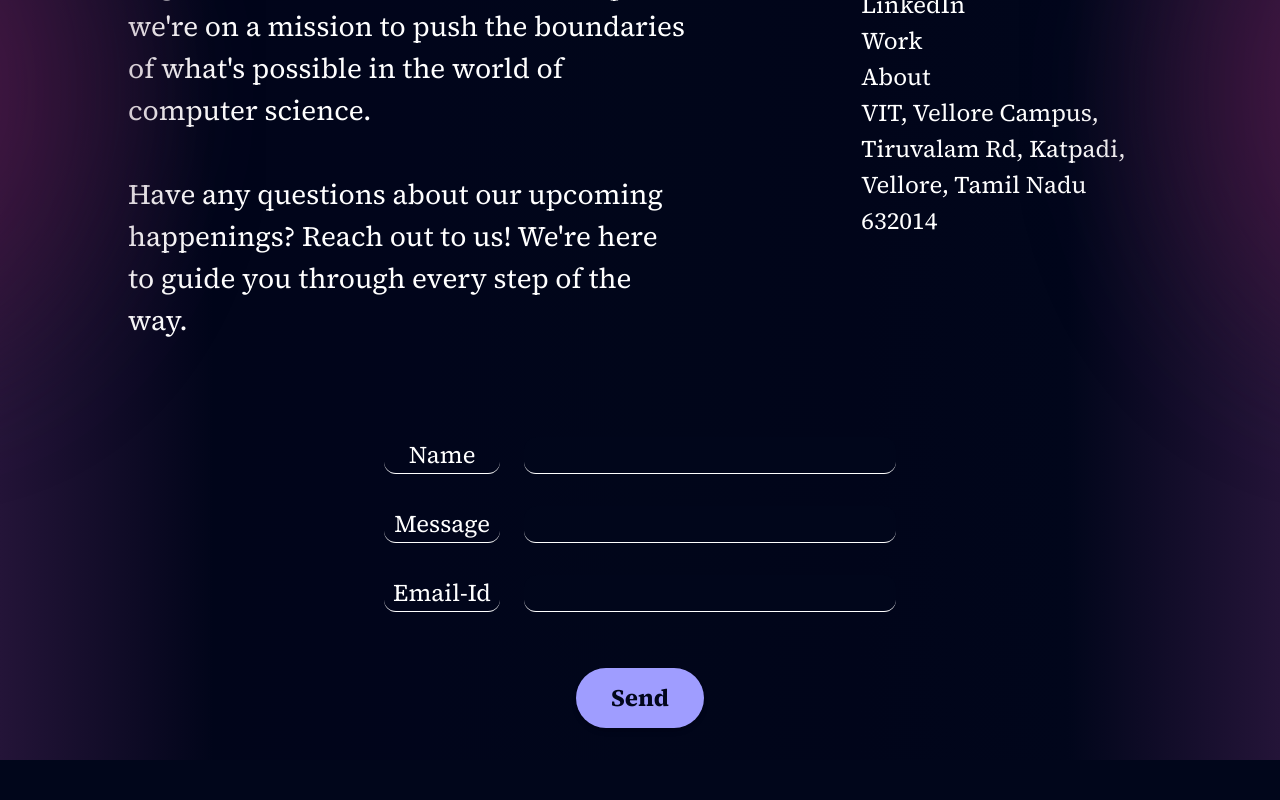
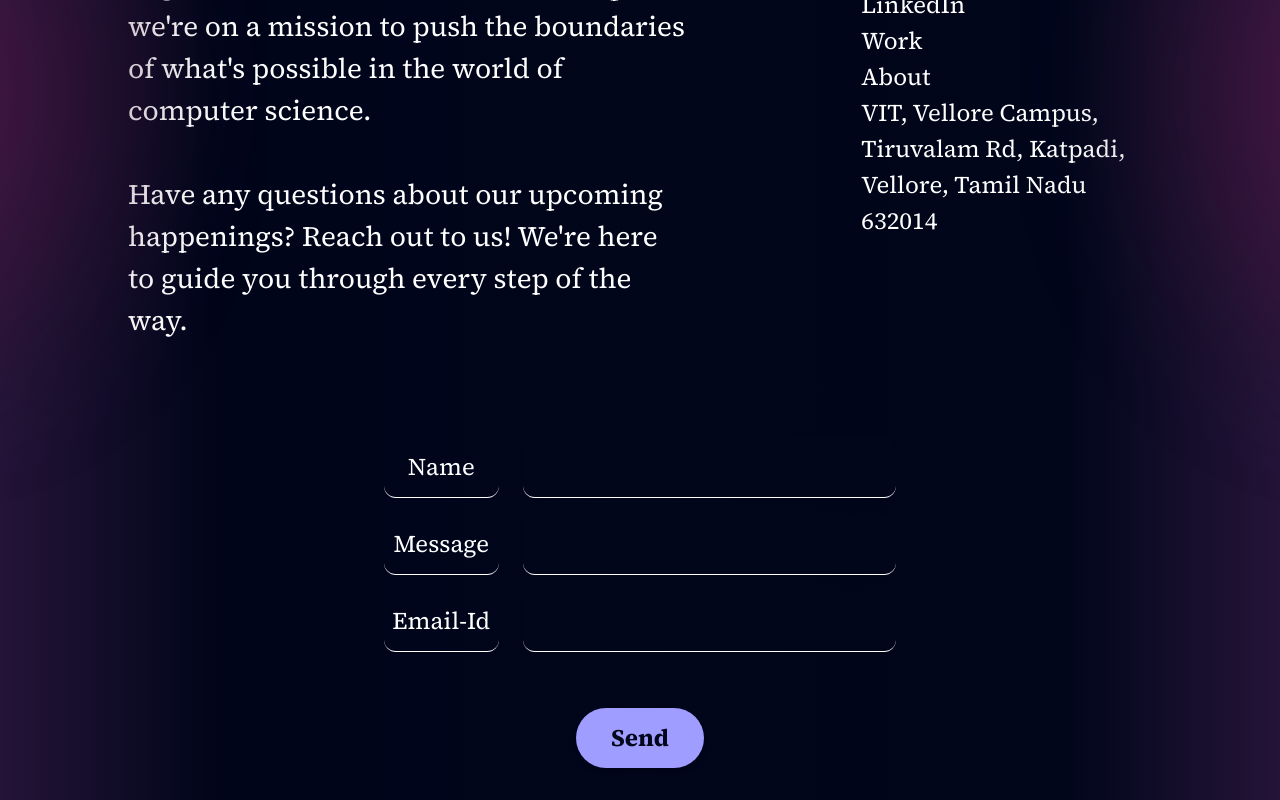
Before and after one commit to IEEECS-VIT/arcs24-frontend, a React (Vite) app: page / in a window 1280 px wide. Shown: the part 6723-7523 px from the top of the page. Before the commit the page ends 7483 px from the top, so only its background shows below. Built offline with nearby package versions, Linux system fonts and the light colour scheme.

Commit message:
update padding in footer input fields

```diff
--- a/src/Components/Footer.jsx
+++ b/src/Components/Footer.jsx
@@ -31,25 +31,25 @@ function Footer() {
               <label htmlFor="name" className="mb-2 flex w-36 items-center gap-4 rounded-xl border-b border-white text-white text-justify justify-center">Name</label>
               <input
                 type="text" id="name" name="name"
-                className="ml-6 mb-2 flex w-full items-center gap-4 rounded-xl border-b border-white text-justify justify-center bg-[#01061B] text-white"
+                className="p-1 ml-6 mb-2 flex w-full items-center gap-4 rounded-xl border-b border-white text-justify justify-center bg-[#01061B] text-white"
                 required
               />
             </div>
-            <div className="mb-4 flex mt-3">
+            <div className="flex mt-1">
               <label htmlFor="message" className="mb-2 flex w-36 items-center gap-4 rounded-xl border-b border-white text-white text-justify justify-center">Message</label>
               <input
                 name="message"
-                className="ml-6 mb-2 flex w-full items-center gap-4 rounded-xl border-b border-white text-justify justify-center bg-[#01061B] text-white"
+                className="p-1 ml-6 mb-2 flex w-full items-center gap-4 rounded-xl border-b border-white text-justify justify-center bg-[#01061B] text-white"
                 required
               />
             </div>
-            <div className="flex mt-3">
+            <div className="flex mt-1">
               <label htmlFor="email" className="mb-2 flex w-36 items-center gap-4 rounded-xl border-b border-white text-white text-justify justify-center">Email-Id</label>
               <input
                 type="email"
                 id="email"
                 name="email"
-                className="ml-6 mb-2 flex w-full items-center gap-4 rounded-xl border-b border-white text-justify justify-center bg-[#01061B] text-white"
+                className="p-1 ml-6 mb-2 flex w-full items-center gap-4 rounded-xl border-b border-white text-justify justify-center bg-[#01061B] text-white"
                 required
               />
             </div>
@@ -119,25 +119,25 @@ function Footer() {
               <label htmlFor="name" className="mb-2 flex w-40 items-center gap-4 rounded-xl border-b border-white text-white text-justify justify-center">Name</label>
               <input
                 type="text" id="name" name="name"
-                className="ml-6 mb-2 flex w-full items-center gap-4 rounded-xl border-b border-white text-justify justify-center bg-[#01061B] text-white"
+                className="p-3 ml-6 mb-2 flex w-full items-center gap-4 rounded-xl border-b border-white text-justify justify-center bg-[#01061B] text-white"
                 required
               />
             </div>
-            <div className="mb-4 flex mt-6">
+            <div className="mb-2 flex mt-2">
               <label htmlFor="message" className="mb-2 flex w-40 items-center gap-4 rounded-xl border-b border-white text-white text-justify justify-center">Message</label>
               <input
                 name="message"
-                className="ml-6 mb-2 flex w-full items-center gap-4 rounded-xl border-b border-white text-justify justify-center bg-[#01061B] text-white"
+                className="p-3 ml-6 mb-2 flex w-full items-center gap-4 rounded-xl border-b border-white text-justify justify-center bg-[#01061B] text-white"
                 required
               />
             </div>
-            <div className="flex mt-6">
+            <div className="flex mt-2">
               <label htmlFor="email" className="mb-2 flex w-40 items-center gap-4 rounded-xl border-b border-white text-white text-justify justify-center">Email-Id</label>
               <input
                 type="email"
                 id="email"
                 name="email"
-                className="ml-6 mb-2 flex w-full items-center gap-4 rounded-xl border-b border-white text-justify justify-center bg-[#01061B] text-white"
+                className="ml-6 mb-2 flex w-full items-center gap-4 rounded-xl border-b border-white text-justify justify-center bg-[#01061B] text-white p-3"
                 required
               />
             </div>
```
